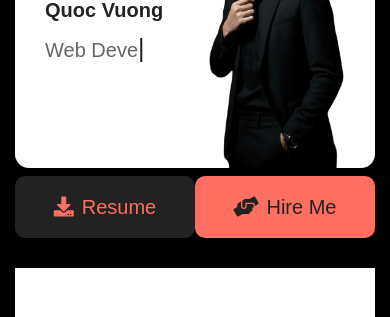
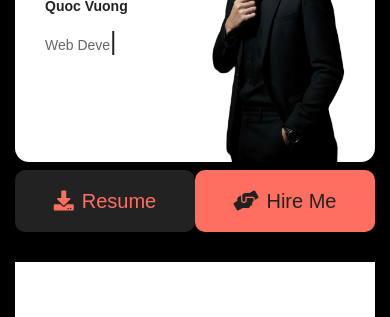
Before and after one commit to 24e1010012-hub/cv-hqvuong, a plain HTML site: page index.html in a window 390 px wide. Shown: the part 230-547 px from the top of the page. Drawn offline with nearby package versions, Linux system fonts and the light colour scheme.

Commit message:
Update style.css

```diff
--- a/css/style.css
+++ b/css/style.css
@@ -130,11 +130,11 @@ a:focus {
 
 @media(max-width: 767px){
     .header h1{
-        font-size: 20px !important;
+        font-size: 14px !important;
     }
 
     .header h2{
-        font-size: 20px !important;
+        font-size: 14px !important;
     }
 }
 
```
